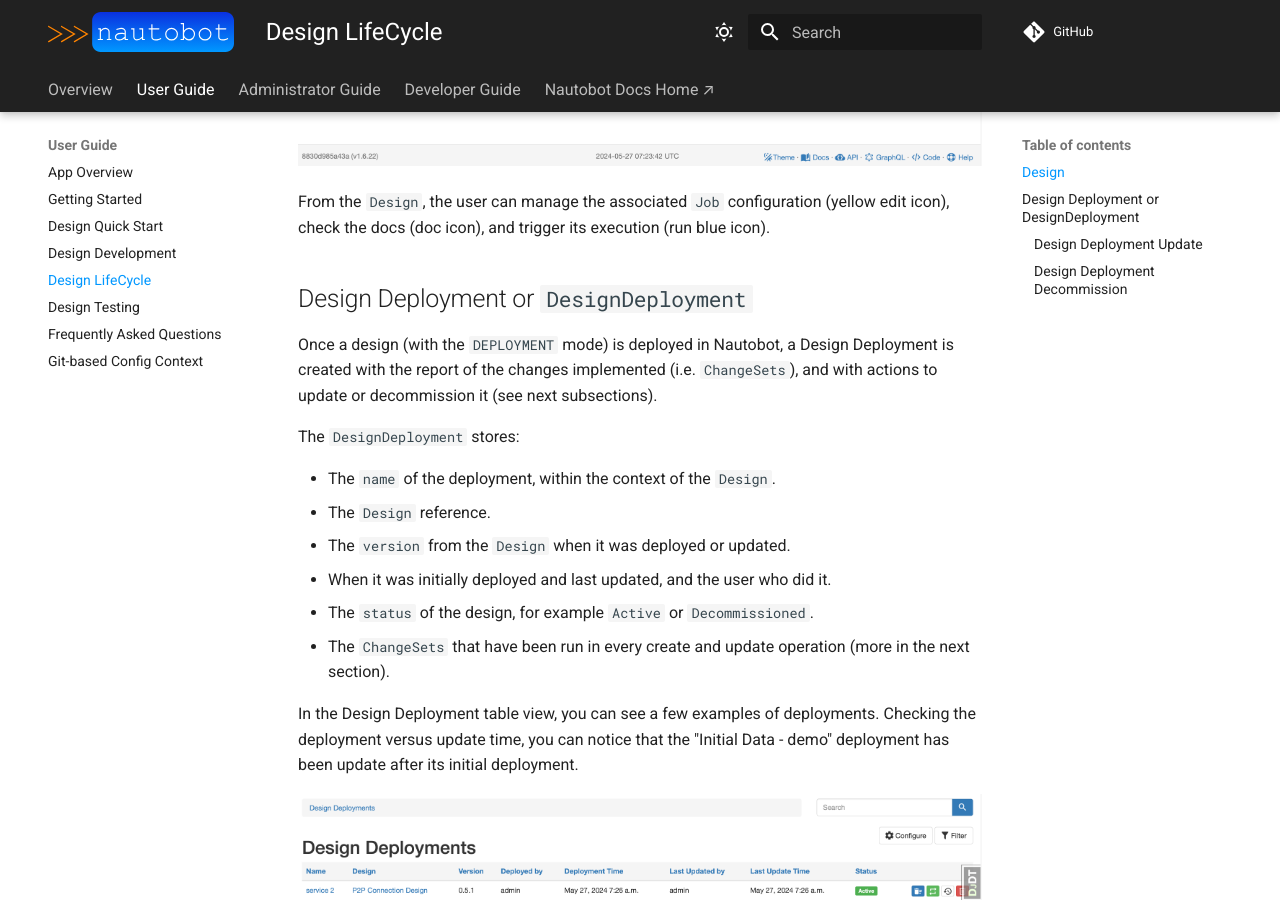
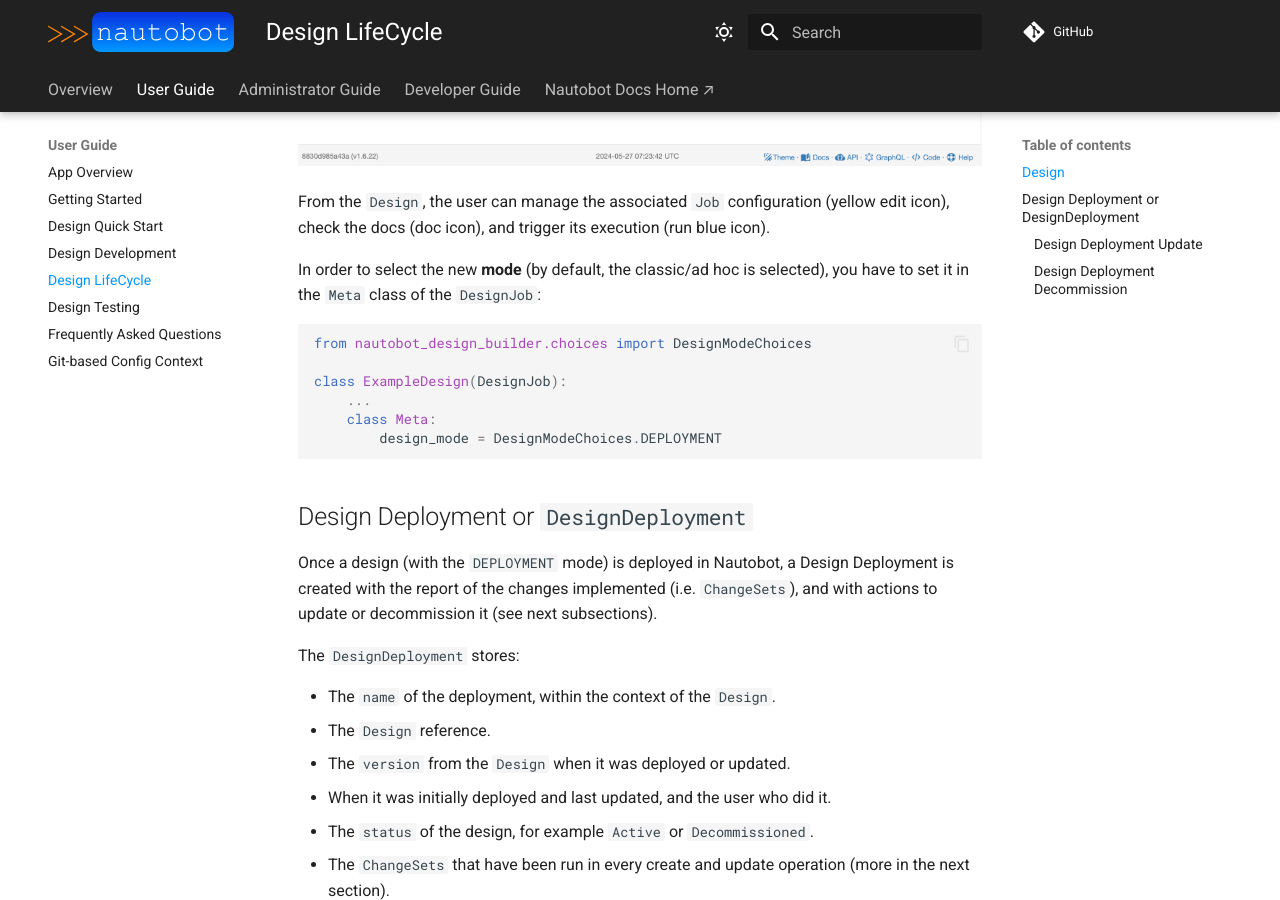
Before and after one commit to nautobot/nautobot-app-design-builder, an MkDocs documentation site: the page built from docs/user/design_lifecycle.md, in a window 1280 px wide and 900 px high, scrolled down 1223 px. Built offline with MkDocs 1.6.1 and Material for MkDocs 9.7.7, drawn with Linux system fonts in a browser that asks for light colours; comment, search, counter and statistics services are not loaded.

Commit message:
docs: improve design_mode docs

````diff
--- a/docs/user/design_lifecycle.md
+++ b/docs/user/design_lifecycle.md
@@ -25,6 +25,17 @@
 ![designs](../images/screenshots/designs.png)
 
 From the `Design`, the user can manage the associated `Job` configuration (yellow edit icon), check the docs (doc icon), and trigger its execution (run blue icon).
+
+In order to select the new **mode** (by default, the classic/ad hoc is selected), you have to set it in the `Meta` class of the `DesignJob`:
+
+```py
+from nautobot_design_builder.choices import DesignModeChoices
+
+class ExampleDesign(DesignJob):
+    ...
+    class Meta:
+        design_mode = DesignModeChoices.DEPLOYMENT
+```
 
 ## Design Deployment or `DesignDeployment`
 
````
Also changed, not shown: docs/user/design_development.md (+1 -1 lines).
